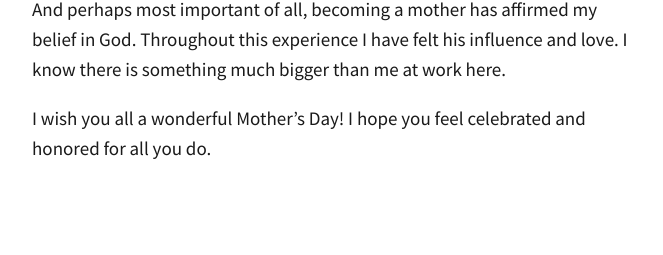
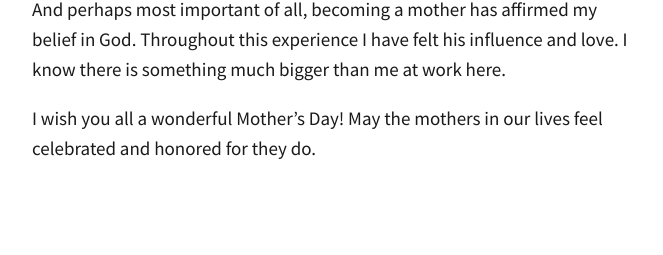
Before and after one commit to totiffany/totiffany.github.io, a Jekyll site: the page built from _posts/2018-05-10-Mother's-Day.md, in a window 1280 px wide. Shown: the part 1785-2040 px from the top of the page, without its empty margins (308-971 px from the left). Built offline with Jekyll 4.4.1, drawn with Linux system fonts in a browser that asks for light colours; our own code applies the rules of GitHub Pages for plain Markdown files; comment, search, counter and statistics services are not loaded.

Commit message:
Update 2018-05-10-Mother's-Day.md

```diff
--- a/_posts/2018-05-10-Mother's-Day.md
+++ b/_posts/2018-05-10-Mother's-Day.md
@@ -25,4 +25,4 @@ I'm not sure how best to explain this one, but I've deloped an almost overwhelmi
 
 And perhaps most important of all, becoming a mother has affirmed my belief in God. Throughout this experience I have felt his influence and love. I know there is something much bigger than me at work here.
 
-I wish you all a wonderful Mother's Day! I hope you feel celebrated and honored for all you do.
+I wish you all a wonderful Mother's Day! May the mothers in our lives feel celebrated and honored for they do.
```
